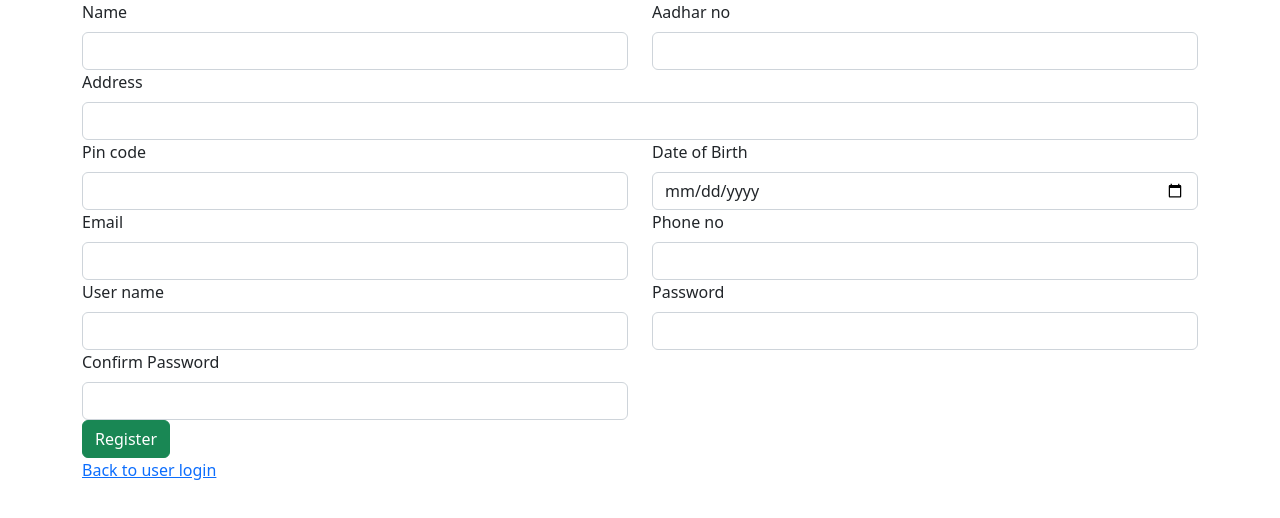
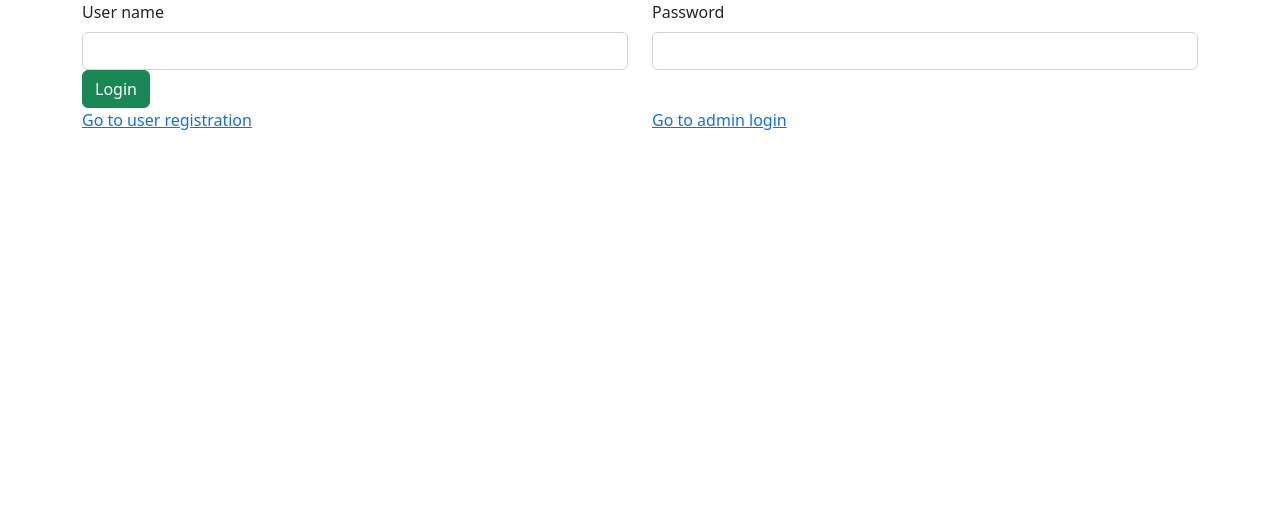
Before and after one commit to AbrahamJerinJohn1998/angularLibraryApp, an Angular app: page / in a window 1280 px wide. Shown: the top 518 px of the page. Built offline with nearby package versions, Linux system fonts and the light colour scheme.

Commit message:
user Signin

```diff
--- a/src/app/app.component.html
+++ b/src/app/app.component.html
@@ -1,2 +1,2 @@
-<app-user-signup></app-user-signup>
+<app-user-signin></app-user-signin>
 <router-outlet></router-outlet>
--- a/src/app/app.module.ts
+++ b/src/app/app.module.ts
@@ -6,13 +6,15 @@ import { AppComponent } from './app.component';
 import { HomeComponent } from './home/home.component';
 import { AdminLoginComponent } from './admin-login/admin-login.component';
 import { UserSignupComponent } from './user-signup/user-signup.component';
+import { UserSigninComponent } from './user-signin/user-signin.component';
 
 @NgModule({
   declarations: [
     AppComponent,
     HomeComponent,
     AdminLoginComponent,
-    UserSignupComponent
+    UserSignupComponent,
+    UserSigninComponent
   ],
   imports: [
     BrowserModule,
--- /dev/null
+++ b/src/app/user-signin/user-signin.component.html
@@ -0,0 +1,26 @@
+<div class="container">
+    <div class="row">
+        <div class="col col-12 col-sm-12 col-md-12 col-lg-12 col-xl-12 col-xxl-12">
+            <div class="row">
+            <div class="col col-12 col-sm-6 col-md-6 col-lg-6 col-xl-6 col-xxl-6">
+                <label for="" class="form-label">User name </label>
+                <input type="text" class="form-control">
+            </div>
+            <div class="col col-12 col-sm-6 col-md-6 col-lg-6 col-xl-6 col-xxl-6">
+                <label for="" class="form-label">Password </label>
+                <input type="text" class="form-control">
+            </div>
+            <div class="col col-12 col-sm-12 col-md-12 col-lg-12 col-xl-12 col-xxl-12">
+                <button class="btn btn-success">Login</button>
+            </div>
+
+            <div class="col col-12 col-sm-6 col-md-6 col-lg-6 col-xl-6 col-xxl-6">
+                <a href="http://127.0.0.1:5500/usersignup.html"> Go to user registration</a>
+            </div>
+            <div class="col col-12 col-sm-6 col-md-6 col-lg-6 col-xl-6 col-xxl-6">
+                <a href="http://127.0.0.1:5500/index.html">Go to admin login</a>
+            </div>
+            </div>
+        </div>
+    </div>
+</div>
```
Also changed, not shown: src/app/user-signin/user-signin.component.ts (added, +10 -0 lines), src/app/user-signin/user-signin.component.css (added).
